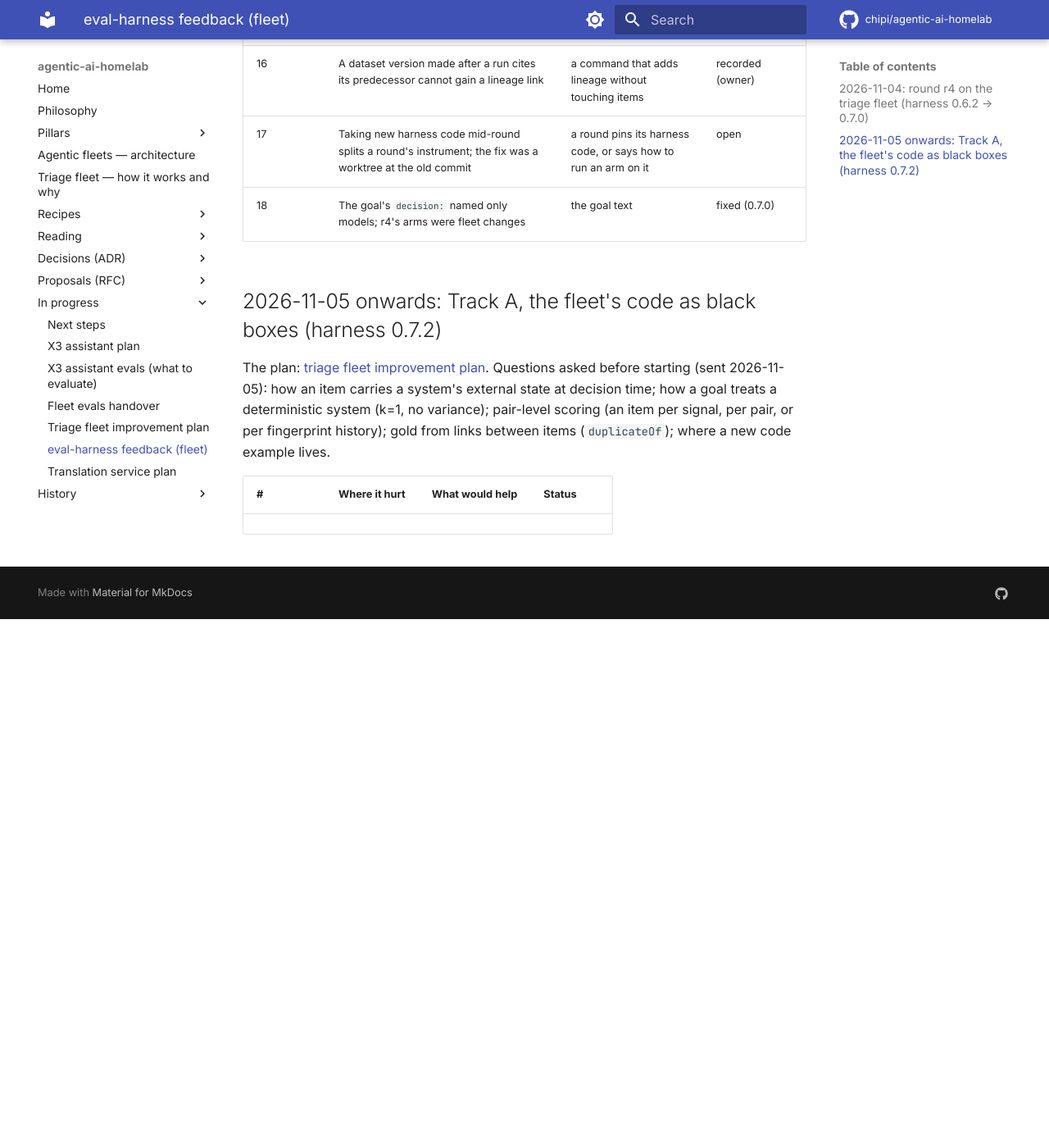
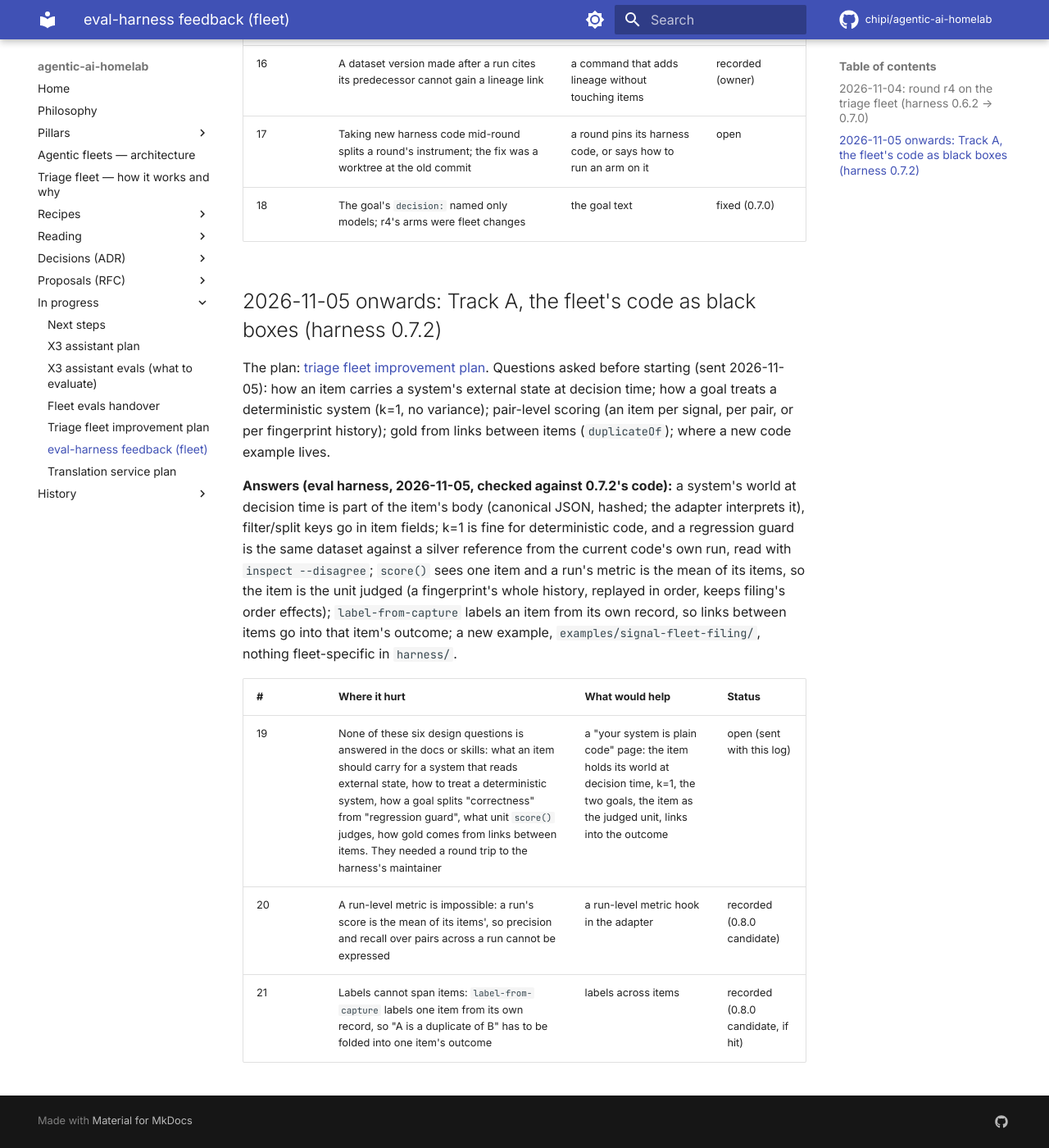
Before and after one commit to chipi/agentic-ai-homelab, an MkDocs documentation site: the page built from docs/wip/eval-harness-feedback-fleet.md, in a window 1280 px wide and 1400 px high, scrolled down 1870 px. Shown: the whole window at 82% size. Built offline with MkDocs 1.6.1 and Material for MkDocs 9.7.7, drawn with Linux system fonts in a browser that asks for light colours; comment, search, counter and statistics services are not loaded; before the commit the page ends 2625 px from its top, so only the background shows below that.

Commit message:
docs(wip): eval-harness feedback log: the maintainer's answers on code evals, and three new entries
Co-Authored-By: Claude Opus 5.5 <noreply@anthropic.com>
Claude-Session: https://claude.ai/code/session_01DJqN6tC4rDxAXWhpDw9qRP

```diff
--- a/docs/wip/eval-harness-feedback-fleet.md
+++ b/docs/wip/eval-harness-feedback-fleet.md
@@ -38,5 +38,16 @@ The plan: [triage fleet improvement plan](triage-fleet-improvement-plan.md). Que
 system (k=1, no variance); pair-level scoring (an item per signal, per pair, or per fingerprint history); gold from
 links between items (`duplicateOf`); where a new code example lives.
 
+**Answers (eval harness, 2026-11-05, checked against 0.7.2's code):** a system's world at decision time is part of
+the item's body (canonical JSON, hashed; the adapter interprets it), filter/split keys go in item fields; k=1 is
+fine for deterministic code, and a regression guard is the same dataset against a silver reference from the
+current code's own run, read with `inspect --disagree`; `score()` sees one item and a run's metric is the mean of
+its items, so the item is the unit judged (a fingerprint's whole history, replayed in order, keeps filing's order
+effects); `label-from-capture` labels an item from its own record, so links between items go into that item's
+outcome; a new example, `examples/signal-fleet-filing/`, nothing fleet-specific in `harness/`.
+
 | # | Where it hurt | What would help | Status |
 |---|---|---|---|
+| 19 | None of these six design questions is answered in the docs or skills: what an item should carry for a system that reads external state, how to treat a deterministic system, how a goal splits "correctness" from "regression guard", what unit `score()` judges, how gold comes from links between items. They needed a round trip to the harness's maintainer | a "your system is plain code" page: the item holds its world at decision time, k=1, the two goals, the item as the judged unit, links into the outcome | open (sent with this log) |
+| 20 | A run-level metric is impossible: a run's score is the mean of its items', so precision and recall over pairs across a run cannot be expressed | a run-level metric hook in the adapter | recorded (0.8.0 candidate) |
+| 21 | Labels cannot span items: `label-from-capture` labels one item from its own record, so "A is a duplicate of B" has to be folded into one item's outcome | labels across items | recorded (0.8.0 candidate, if hit) |
```
